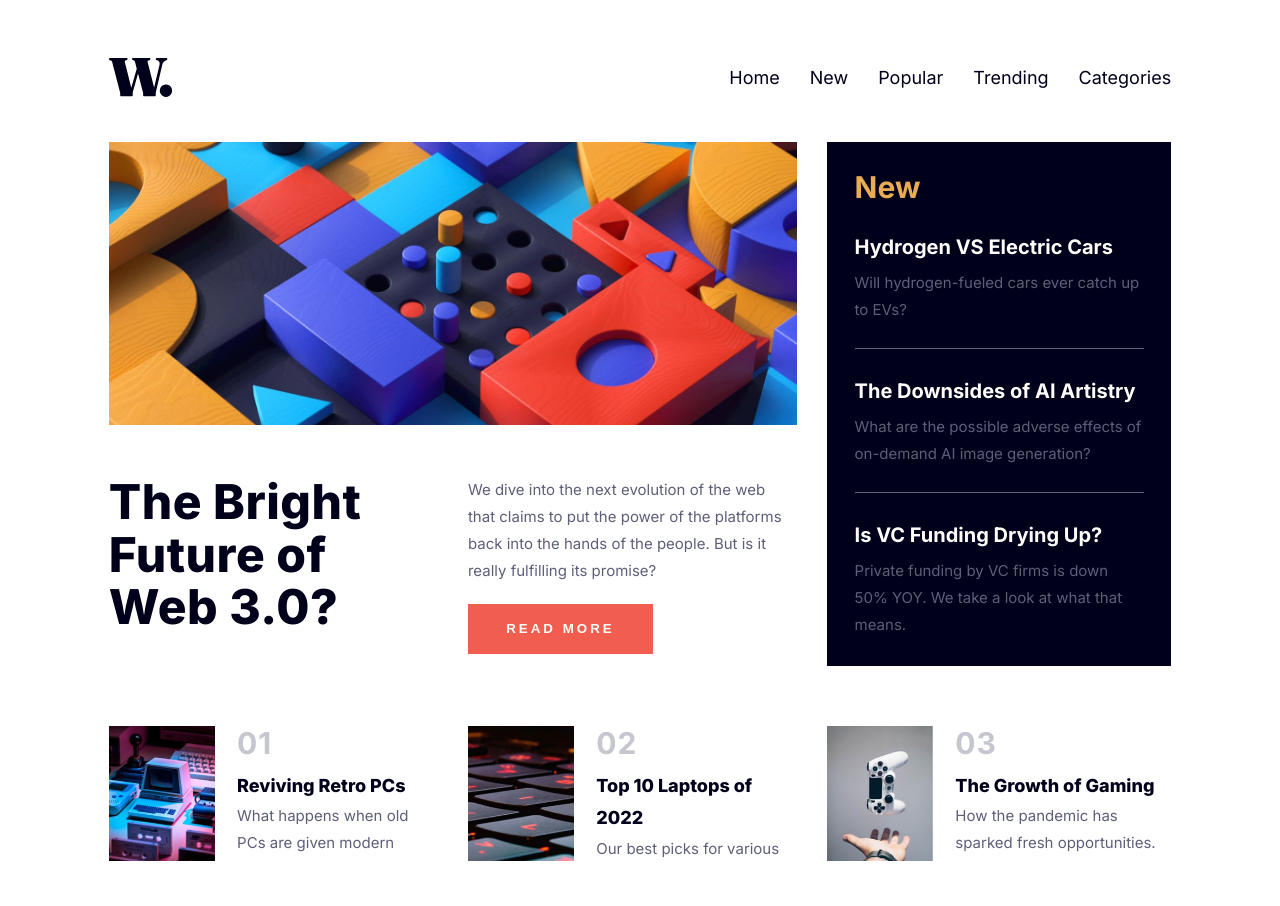
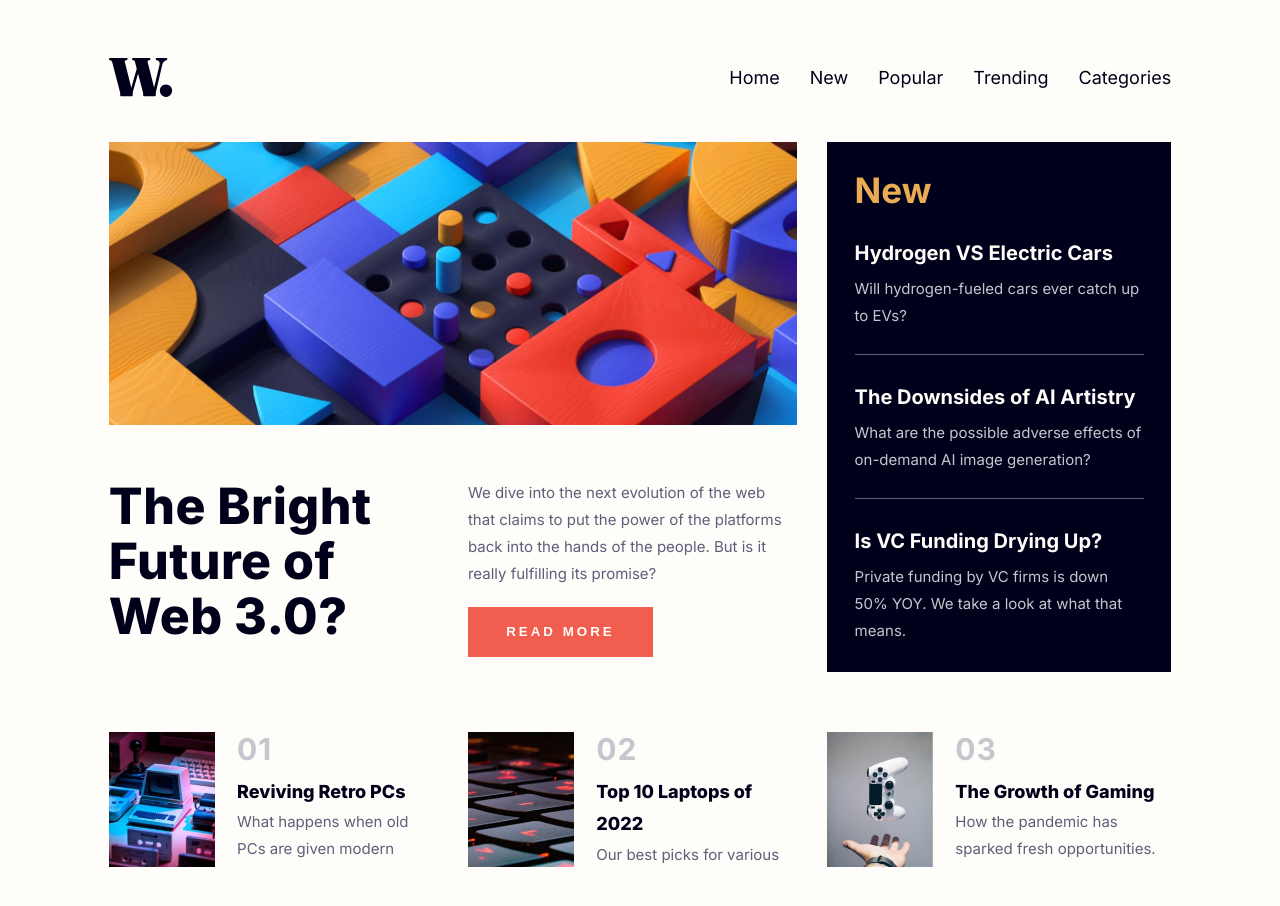
Before and after one commit to zun-liang/fem-news-homepage, a React (Vite) app: page / in a window 1280 px wide. Shown: the top 906 px of the page. Built offline with nearby package versions, Linux system fonts and the light colour scheme.

Commit message:
updated readme and styles

```diff
--- a/src/App.css
+++ b/src/App.css
@@ -22,6 +22,7 @@ body {
   min-height: 100vh;
   color: var(--dark-grayish-blue);
   font-family: 'Inter', sans-serif;
+  background-color: var(--off-white);
 }
 
 .app {
@@ -212,6 +213,7 @@ h2 {
 
 .new > p {
   line-height: 1.8;
+  color: var(--grayish-blue);
 }
 
 hr {
@@ -302,7 +304,7 @@ h4:hover {
 
   h1 {
     width: calc(50% - 15px);
-    font-size: 48px;
+    font-size: 50px;
     padding-right: 50px;
     line-height: 1.1;
     letter-spacing: .5px;
@@ -318,6 +320,10 @@ h4:hover {
   .new {
     margin: 0;
     grid-area: 1 / 2 / 2 / 3;
+  }
+
+  h2 {
+    font-size: 35px;
   }
 
   .trending {
```
Also changed, not shown: 1 other file (tests, documents, lock files or other folders).
